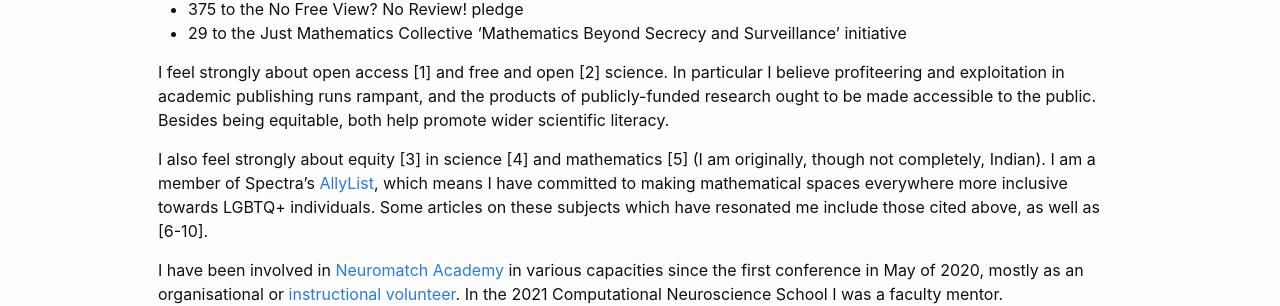
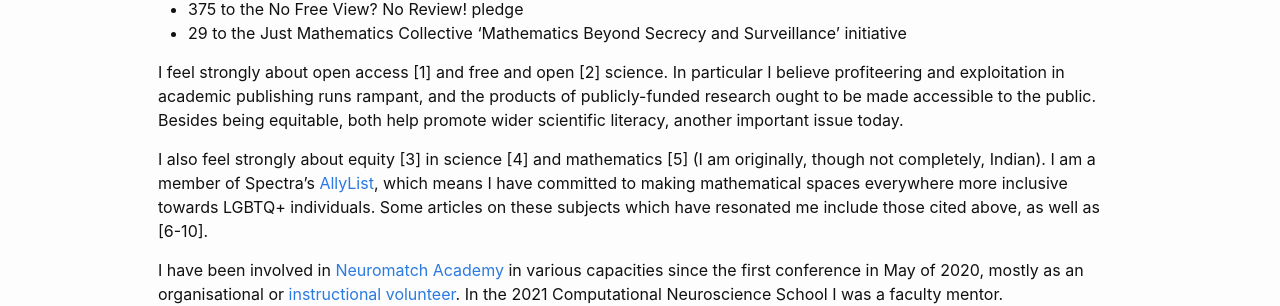
Before and after one commit to DARSakthi/DARSakthi.github.io, a Jekyll site: the page built from other.markdown, in a window 1280 px wide. Shown: the part 341-647 px from the top of the page. Built offline with Jekyll 4.4.1, drawn with Linux system fonts in a browser that asks for light colours.

Commit message:
Revised language x2

```diff
--- a/other.markdown
+++ b/other.markdown
@@ -15,7 +15,7 @@ I am signatory
 - 375 to the No Free View? No Review! pledge
 - 29 to the Just Mathematics Collective 'Mathematics Beyond Secrecy and Surveillance' initiative
 
-I feel strongly about open access [1] and free and open [2] science. In particular I believe profiteering and exploitation in academic publishing runs rampant, and the products of publicly-funded research ought to be made accessible to the public. Besides being equitable, both help promote wider scientific literacy.
+I feel strongly about open access [1] and free and open [2] science. In particular I believe profiteering and exploitation in academic publishing runs rampant, and the products of publicly-funded research ought to be made accessible to the public. Besides being equitable, both help promote wider scientific literacy, another important issue today.
 
 I also feel strongly about equity [3] in science [4] and mathematics [5] (I am originally, though not completely, Indian). I am a member of Spectra's [AllyList](http://lgbtmath.org/People.html), which means I have committed to making mathematical spaces everywhere more inclusive towards LGBTQ+ individuals. Some articles on these subjects which have resonated me include those cited above, as well as [6-10].
 
```
